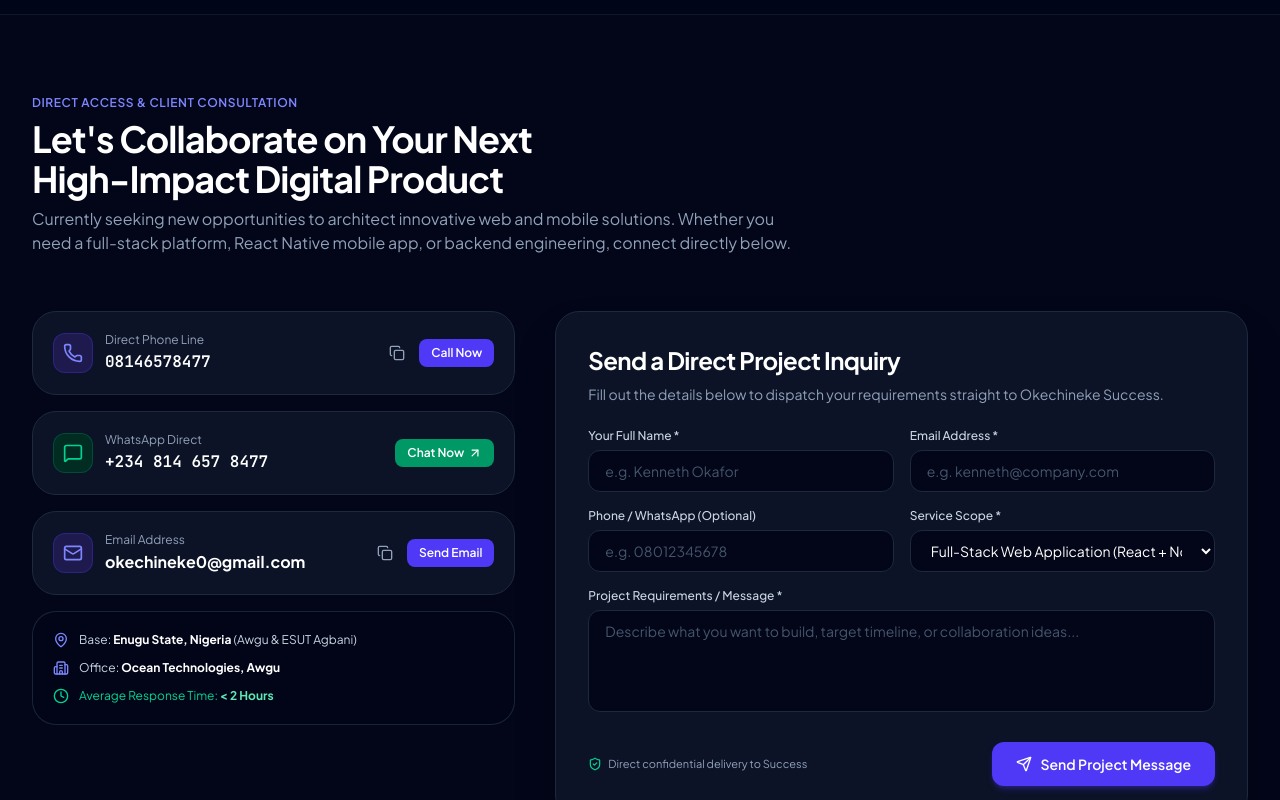
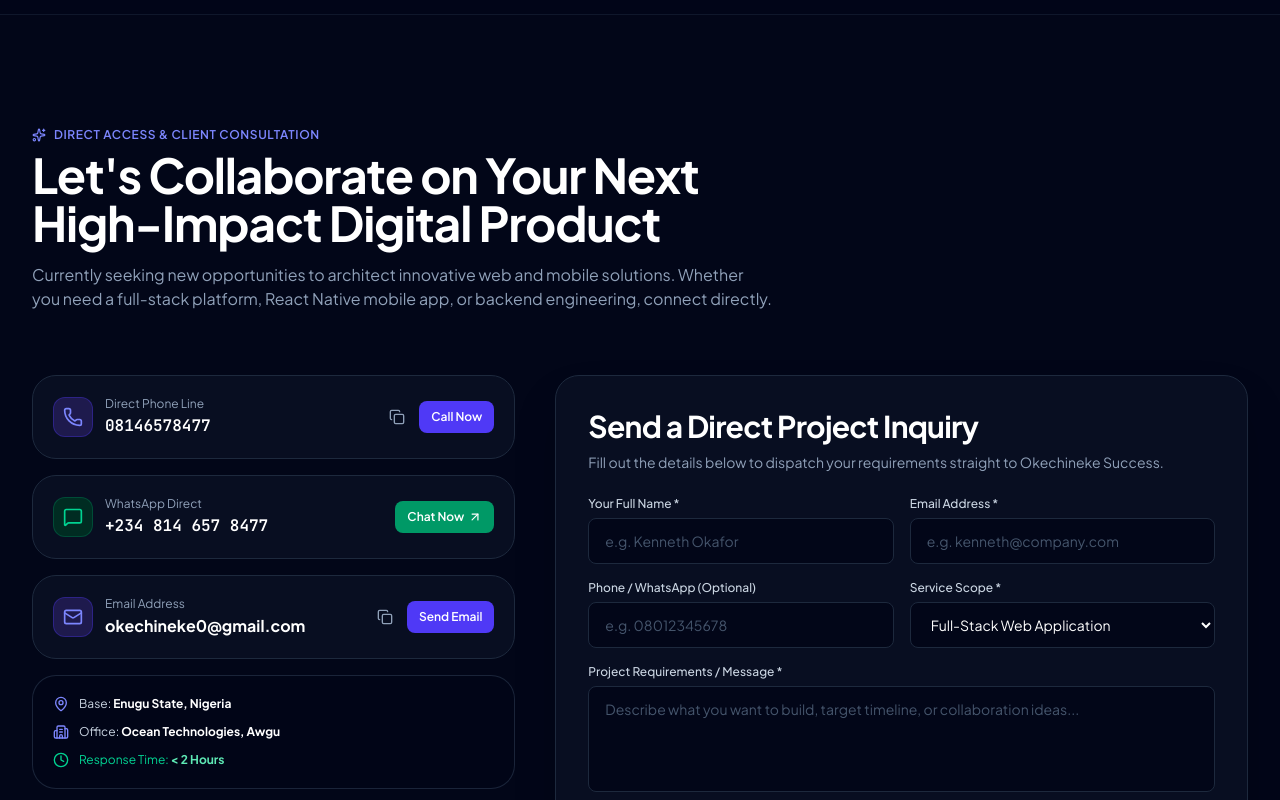
Before and after one commit to okechineke0-ctrl/My_portfolio, a React (Vite) app: page / in a window 1280 px wide. Shown: the part 7300-8100 px from the top of the page. Built offline with nearby package versions, Linux system fonts and the light colour scheme.

Commit message:
Enhance contact section responsiveness and improve form button accessibility

```diff
--- a/src/components/ContactSection.tsx
+++ b/src/components/ContactSection.tsx
@@ -40,7 +40,7 @@ export const ContactSection: React.FC<ContactSectionProps> = ({ onOpenEmail }) =
   };
 
   const getFormMessageBody = () => {
-    return `Client Name: ${formData.name || 'Not provided'}\nClient Email: ${formData.email || 'Not provided'}\nClient Phone: ${formData.phone || 'Not provided'}\nRequested Scope: ${formData.projectScope}\n\nProject Requirements / Brief:\n${formData.message}`;
+    return `Client Name: ${formData.name || 'Not provided'}\nClient Email: ${formData.email || 'Not provided'}\nClient Phone: ${formData.phone || 'Not provided'}\nRequested Scope: ${formData.projectScope}\n\nMessage:\n${formData.message}`;
   };
 
   const getGmailUrl = () => {
@@ -90,58 +90,59 @@ export const ContactSection: React.FC<ContactSectionProps> = ({ onOpenEmail }) =
   };
 
   return (
-    <section id="contact" className="py-20 bg-slate-950 border-t border-slate-900 relative">
+    <section id="contact" className="py-16 sm:py-20 lg:py-28 bg-slate-950 border-t border-slate-900 relative">
       <div className="max-w-7xl mx-auto px-4 sm:px-6 lg:px-8">
 
         {/* Section Header */}
-        <div className="max-w-3xl mb-14">
-          <div className="text-xs uppercase tracking-wider text-indigo-400 font-semibold mb-2">
+        <div className="max-w-3xl mb-12 sm:mb-14 lg:mb-16">
+          <div className="text-xs uppercase tracking-wider text-indigo-400 font-semibold mb-2 flex items-center gap-2">
+            <Sparkles className="w-3.5 h-3.5" />
             Direct Access & Client Consultation
           </div>
-          <h2 className="text-3xl sm:text-4xl font-bold tracking-tight text-white [text-wrap:balance]">
+          <h2 className="text-3xl sm:text-4xl lg:text-5xl font-bold tracking-tight text-white [text-wrap:balance] mb-4">
             Let's Collaborate on Your Next High-Impact Digital Product
           </h2>
-          <p className="text-sm sm:text-base text-slate-400 mt-2">
-            Currently seeking new opportunities to architect innovative web and mobile solutions. Whether you need a full-stack platform, React Native mobile app, or backend engineering, connect directly below.
+          <p className="text-sm sm:text-base text-slate-400 [text-wrap:balance]">
+            Currently seeking new opportunities to architect innovative web and mobile solutions. Whether you need a full-stack platform, React Native mobile app, or backend engineering, connect directly.
           </p>
         </div>
 
-        <div className="grid grid-cols-1 lg:grid-cols-12 gap-10">
+        <div className="grid grid-cols-1 lg:grid-cols-12 gap-8 lg:gap-10">
 
           {/* Left Column: Direct Contact Channels */}
           <div className="lg:col-span-5 space-y-4">
 
             {/* Phone Card */}
-            <div className="bg-slate-900/80 border border-slate-800 rounded-3xl p-5 hover:border-slate-700 transition-colors">
-              <div className="flex items-center justify-between">
-                <div className="flex items-center gap-3">
-                  <div className="w-10 h-10 rounded-xl bg-indigo-950 border border-indigo-800/60 flex items-center justify-center text-indigo-400">
+            <div className="bg-slate-900/50 border border-slate-800 rounded-2xl sm:rounded-3xl p-4 sm:p-5 hover:border-slate-700 transition-colors">
+              <div className="flex flex-col sm:flex-row items-start sm:items-center justify-between gap-3 sm:gap-4">
+                <div className="flex items-center gap-3 flex-1">
+                  <div className="w-10 h-10 rounded-xl bg-indigo-950 border border-indigo-800/60 flex items-center justify-center text-indigo-400 flex-shrink-0">
                     <Phone className="w-5 h-5" />
                   </div>
-                  <div>
+                  <div className="min-w-0">
                     <div className="text-xs text-slate-400">Direct Phone Line</div>
-                    <div className="text-base font-bold text-white font-mono mt-0.5">
+                    <div className="text-base font-bold text-white font-mono mt-0.5 truncate">
                       {PERSONAL_INFO.phone}
                     </div>
                   </div>
                 </div>
 
-                <div className="flex items-center gap-1.5">
+                <div className="flex items-center gap-1.5 w-full sm:w-auto">
                   <button
                     type="button"
                     onClick={() => handleCopy(PERSONAL_INFO.phone, 'phone')}
-                    className="p-2 text-slate-400 hover:text-white rounded-lg hover:bg-slate-800 transition-colors cursor-pointer"
+                    className="flex-1 sm:flex-none p-2 text-slate-400 hover:text-white rounded-lg hover:bg-slate-800 transition-colors cursor-pointer active:scale-95"
                     title="Copy phone number"
                   >
                     {copiedField === 'phone' ? (
-                      <Check className="w-4 h-4 text-emerald-400" />
+                      <Check className="w-4 h-4 text-emerald-400 mx-auto" />
                     ) : (
-                      <Copy className="w-4 h-4" />
+                      <Copy className="w-4 h-4 mx-auto" />
                     )}
                   </button>
                   <a
                     href={`tel:${PERSONAL_INFO.phone}`}
-                    className="px-3 py-1.5 text-xs font-semibold text-white bg-indigo-600 hover:bg-indigo-500 rounded-lg transition-colors cursor-pointer"
+                    className="flex-1 sm:flex-none px-3 py-2 text-xs font-semibold text-white bg-indigo-600 hover:bg-indigo-500 rounded-lg transition-colors cursor-pointer active:scale-95 text-center min-h-[44px] sm:min-h-auto flex items-center justify-center"
                   >
                     Call Now
                   </a>
@@ -150,15 +151,15 @@ export const ContactSection: React.FC<ContactSectionProps> = ({ onOpenEmail }) =
             </div>
 
             {/* WhatsApp Card */}
-            <div className="bg-slate-900/80 border border-slate-800 rounded-3xl p-5 hover:border-slate-700 transition-colors">
-              <div className="flex items-center justify-between">
-                <div className="flex items-center gap-3">
-                  <div className="w-10 h-10 rounded-xl bg-emerald-950 border border-emerald-800/60 flex items-center justify-center text-emerald-400">
+            <div className="bg-slate-900/50 border border-slate-800 rounded-2xl sm:rounded-3xl p-4 sm:p-5 hover:border-slate-700 transition-colors">
+              <div className="flex flex-col sm:flex-row items-start sm:items-center justify-between gap-3 sm:gap-4">
+                <div className="flex items-center gap-3 flex-1">
+                  <div className="w-10 h-10 rounded-xl bg-emerald-950 border border-emerald-800/60 flex items-center justify-center text-emerald-400 flex-shrink-0">
                     <MessageSquare className="w-5 h-5" />
                   </div>
-                  <div>
+                  <div className="min-w-0">
                     <div className="text-xs text-slate-400">WhatsApp Direct</div>
-                    <div className="text-base font-bold text-white font-mono mt-0.5">
+                    <div className="text-base font-bold text-white font-mono mt-0.5 truncate">
                       {PERSONAL_INFO.formattedPhone}
                     </div>
                   </div>
@@ -168,7 +169,7 @@ export const ContactSection: React.FC<ContactSectionProps> = ({ onOpenEmail }) =
                   href={PERSONAL_INFO.whatsappUrl}
                   target="_blank"
                   rel="noopener noreferrer"
-                  className="inline-flex items-center gap-1 px-3 py-1.5 text-xs font-semibold text-white bg-emerald-600 hover:bg-emerald-500 rounded-lg transition-colors cursor-pointer"
+                  className="w-full sm:w-auto inline-flex items-center justify-center gap-1 px-3 py-2 text-xs font-semibold text-white bg-emerald-600 hover:bg-emerald-500 rounded-lg transition-colors cursor-pointer active:scale-95 min-h-[44px] sm:min-h-auto"
                 >
                   <span>Chat Now</span>
                   <ArrowUpRight className="w-3.5 h-3.5" />
@@ -176,38 +177,38 @@ export const ContactSection: React.FC<ContactSectionProps> = ({ onOpenEmail }) =
               </div>
             </div>
 
-            {/* Email Card (100% Responsive Modal / Compose trigger) */}
-            <div className="bg-slate-900/80 border border-slate-800 rounded-3xl p-5 hover:border-slate-700 transition-colors">
-              <div className="flex items-center justify-between">
-                <div className="flex items-center gap-3">
-                  <div className="w-10 h-10 rounded-xl bg-indigo-950 border border-indigo-800/60 flex items-center justify-center text-indigo-400">
+            {/* Email Card */}
+            <div className="bg-slate-900/50 border border-slate-800 rounded-2xl sm:rounded-3xl p-4 sm:p-5 hover:border-slate-700 transition-colors">
+              <div className="flex flex-col sm:flex-row items-start sm:items-center justify-between gap-3 sm:gap-4">
+                <div className="flex items-center gap-3 flex-1">
+                  <div className="w-10 h-10 rounded-xl bg-indigo-950 border border-indigo-800/60 flex items-center justify-center text-indigo-400 flex-shrink-0">
                     <Mail className="w-5 h-5" />
                   </div>
-                  <div>
+                  <div className="min-w-0">
                     <div className="text-xs text-slate-400">Email Address</div>
-                    <div className="text-sm sm:text-base font-bold text-white mt-0.5 truncate max-w-[170px] sm:max-w-none">
+                    <div className="text-xs sm:text-base font-bold text-white mt-0.5 truncate">
                       {PERSONAL_INFO.email}
                     </div>
                   </div>
                 </div>
 
-                <div className="flex items-center gap-1.5">
+                <div className="flex items-center gap-1.5 w-full sm:w-auto">
                   <button
                     type="button"
                     onClick={() => handleCopy(PERSONAL_INFO.email, 'email')}
-                    className="p-2 text-slate-400 hover:text-white rounded-lg hover:bg-slate-800 transition-colors cursor-pointer"
+                    className="flex-1 sm:flex-none p-2 text-slate-400 hover:text-white rounded-lg hover:bg-slate-800 transition-colors cursor-pointer active:scale-95"
                     title="Copy email address"
                   >
                     {copiedField === 'email' ? (
-                      <Check className="w-4 h-4 text-emerald-400" />
+                      <Check className="w-4 h-4 text-emerald-400 mx-auto" />
                     ) : (
-                      <Copy className="w-4 h-4" />
+                      <Copy className="w-4 h-4 mx-auto" />
                     )}
                   </button>
                   <button
                     type="button"
                     onClick={() => onOpenEmail()}
-                    className="px-3 py-1.5 text-xs font-semibold text-white bg-indigo-600 hover:bg-indigo-500 rounded-lg transition-colors cursor-pointer"
+                    className="flex-1 sm:flex-none px-3 py-2 text-xs font-semibold text-white bg-indigo-600 hover:bg-indigo-500 rounded-lg transition-colors cursor-pointer active:scale-95 text-center min-h-[44px] sm:min-h-auto flex items-center justify-center"
                   >
                     Send Email
                   </button>
@@ -216,10 +217,10 @@ export const ContactSection: React.FC<ContactSectionProps> = ({ onOpenEmail }) =
             </div>
 
             {/* Location & Organization Badge */}
-            <div className="p-5 rounded-3xl bg-slate-950/90 border border-slate-800/90 space-y-3">
+            <div className="p-4 sm:p-5 rounded-2xl sm:rounded-3xl bg-slate-950/90 border border-slate-800/90 space-y-3">
               <div className="flex items-center gap-2.5 text-xs text-slate-300">
                 <MapPin className="w-4 h-4 text-indigo-400 shrink-0" />
-                <span>Base: <strong className="text-white">Enugu State, Nigeria</strong> (Awgu & ESUT Agbani)</span>
+                <span>Base: <strong className="text-white">Enugu State, Nigeria</strong></span>
               </div>
               <div className="flex items-center gap-2.5 text-xs text-slate-300">
                 <Building2 className="w-4 h-4 text-indigo-400 shrink-0" />
@@ -227,7 +228,7 @@ export const ContactSection: React.FC<ContactSectionProps> = ({ onOpenEmail }) =
               </div>
               <div className="flex items-center gap-2.5 text-xs text-emerald-400">
                 <Clock className="w-4 h-4 shrink-0" />
-                <span>Average Response Time: <strong className="text-emerald-300">&lt; 2 Hours</strong></span>
+                <span>Response Time: <strong className="text-emerald-300">&lt; 2 Hours</strong></span>
               </div>
             </div>
 
@@ -235,8 +236,8 @@ export const ContactSection: React.FC<ContactSectionProps> = ({ onOpenEmail }) =
 
           {/* Right Column: Send Message / Project Inquiry Form */}
           <div className="lg:col-span-7">
-            <div className="bg-slate-900/80 border border-slate-800 rounded-3xl p-6 sm:p-8 shadow-2xl">
-              <h3 className="text-xl sm:text-2xl font-bold text-white tracking-tight mb-2">
+            <div className="bg-slate-900/50 border border-slate-800 rounded-2xl sm:rounded-3xl p-5 sm:p-6 lg:p-8 shadow-2xl">
+              <h3 className="text-xl sm:text-2xl lg:text-3xl font-bold text-white tracking-tight mb-2">
                 Send a Direct Project Inquiry
               </h3>
               <p className="text-xs sm:text-sm text-slate-400 mb-6">
@@ -244,7 +245,7 @@ export const ContactSection: React.FC<ContactSectionProps> = ({ onOpenEmail }) =
               </p>
 
               {formSubmitted ? (
-                <div className="p-6 rounded-2xl bg-slate-950/90 border border-slate-800 text-center space-y-4 animate-in fade-in zoom-in-95 duration-200">
+                <div className="p-4 sm:p-6 rounded-2xl bg-slate-950/90 border border-slate-800 text-center space-y-4 animate-in fade-in zoom-in-95 duration-200">
                   <div className="w-12 h-12 rounded-full bg-emerald-950 border border-emerald-800 flex items-center justify-center mx-auto text-emerald-400">
                     <CheckCircle2 className="w-7 h-7" />
                   </div>
@@ -252,20 +253,20 @@ export const ContactSection: React.FC<ContactSectionProps> = ({ onOpenEmail }) =
                   <div>
                     <h4 className="text-lg font-bold text-white">Inquiry Ready to Dispatch!</h4>
                     <p className="text-xs sm:text-sm text-slate-300 max-w-md mx-auto mt-1">
-                      Your message has been formatted for <strong className="text-indigo-400 font-mono">{PERSONAL_INFO.email}</strong> and copied to your clipboard. Choose your preferred send channel:
+                      Your message has been copied to your clipboard. Choose your preferred send channel.
                     </p>
                   </div>
 
-                  {/* Multi-Channel 100% Reliable Delivery Options */}
-                  <div className="grid grid-cols-1 sm:grid-cols-2 gap-2.5 pt-2 max-w-md mx-auto">
+                  {/* Multi-Channel Delivery Options */}
+                  <div className="grid grid-cols-1 sm:grid-cols-2 gap-2 sm:gap-2.5 pt-2 max-w-md mx-auto">
                     <a
                       href={getGmailUrl()}
                       target="_blank"
                       rel="noopener noreferrer"
-                      className="flex items-center justify-center gap-2 py-3 px-4 text-xs font-bold text-white bg-indigo-600 hover:bg-indigo-500 rounded-xl transition-all shadow-md shadow-indigo-600/30"
+                      className="flex items-center justify-center gap-2 py-3 px-4 text-xs sm:text-sm font-bold text-white bg-indigo-600 hover:bg-indigo-500 rounded-lg transition-all shadow-md shadow-indigo-600/20 active:scale-95 min-h-[44px]"
                     >
                       <Send className="w-4 h-4" />
-                      <span>Open in Gmail (Web)</span>
+                      <span>Gmail</span>
                       <ExternalLink className="w-3.5 h-3.5" />
                     </a>
 
@@ -273,25 +274,25 @@ export const ContactSection: React.FC<ContactSectionProps> = ({ onOpenEmail }) =
                       href={getWhatsAppUrl()}
                       target="_blank"
                       rel="noopener noreferrer"
-                      className="flex items-center justify-center gap-2 py-3 px-4 text-xs font-bold text-white bg-emerald-600 hover:bg-emerald-500 rounded-xl transition-all shadow-md shadow-emerald-600/30"
+                      className="flex items-center justify-center gap-2 py-3 px-4 text-xs sm:text-sm font-bold text-white bg-emerald-600 hover:bg-emerald-500 rounded-lg transition-all shadow-md shadow-emerald-600/20 active:scale-95 min-h-[44px]"
                     >
                       <MessageSquare className="w-4 h-4" />
-                      <span>Send on WhatsApp</span>
+                      <span>WhatsApp</span>
                       <ExternalLink className="w-3.5 h-3.5" />
                     </a>
 
                     <a
                       href={getMailtoUrl()}
-                      className="flex items-center justify-center gap-2 py-2.5 px-4 text-xs font-semibold text-slate-200 bg-slate-900 hover:bg-slate-800 border border-slate-800 rounded-xl transition-colors"
+                      className="flex items-center justify-center gap-2 py-2.5 px-4 text-xs sm:text-sm font-semibold text-slate-200 bg-slate-900 hover:bg-slate-800 border border-slate-800 rounded-lg transition-all active:scale-95 min-h-[44px]"
                     >
                       <Mail className="w-4 h-4 text-indigo-400" />
-                      <span>Default Mail App</span>
+                      <span>Mail App</span>
                     </a>
 
                     <button
                       type="button"
                       onClick={() => handleCopy(getFormMessageBody(), 'message_copy')}
-                      className="flex items-center justify-center gap-2 py-2.5 px-4 text-xs font-semibold text-slate-200 bg-slate-900 hover:bg-slate-800 border border-slate-800 rounded-xl transition-colors cursor-pointer"
+                      className="flex items-center justify-center gap-2 py-2.5 px-4 text-xs sm:text-sm font-semibold text-slate-200 bg-slate-900 hover:bg-slate-800 border border-slate-800 rounded-lg transition-all active:scale-95 min-h-[44px]"
                     >
                       {copiedField === 'message_copy' ? (
                         <>
@@ -301,7 +302,7 @@ export const ContactSection: React.FC<ContactSectionProps> = ({ onOpenEmail }) =
                       ) : (
                         <>
                           <Copy className="w-4 h-4" />
-                          <span>Copy Message Text</span>
+                          <span>Copy Text</span>
                         </>
                       )}
                     </button>
@@ -311,7 +312,7 @@ export const ContactSection: React.FC<ContactSectionProps> = ({ onOpenEmail }) =
                     <button
                       type="button"
                       onClick={handleResetForm}
-                      className="inline-flex items-center gap-1.5 text-xs text-slate-400 hover:text-white transition-colors cursor-pointer"
+                      className="inline-flex items-center gap-1.5 text-xs text-slate-400 hover:text-white transition-colors cursor-pointer active:scale-95"
                     >
                       <RefreshCw className="w-3.5 h-3.5" />
                       <span>Send Another Inquiry</span>
@@ -331,7 +332,7 @@ export const ContactSection: React.FC<ContactSectionProps> = ({ onOpenEmail }) =
                         value={formData.name}
                         onChange={(e) => setFormData({ ...formData, name: e.target.value })}
                         placeholder="e.g. Kenneth Okafor"
-                        className="w-full bg-slate-950 border border-slate-800 rounded-xl px-4 py-2.5 text-xs sm:text-sm text-white placeholder-slate-600 focus:outline-none focus:border-indigo-500"
+                        className="w-full bg-slate-950 border border-slate-800 rounded-lg px-4 py-3 text-xs sm:text-sm text-white placeholder-slate-600 focus:outline-none focus:border-indigo-500 focus:ring-2 focus:ring-indigo-500/20 transition-all"
                       />
                     </div>
 
@@ -345,7 +346,7 @@ export const ContactSection: React.FC<ContactSectionProps> = ({ onOpenEmail }) =
                         value={formData.email}
                         onChange={(e) => setFormData({ ...formData, email: e.target.value })}
                         placeholder="e.g. kenneth@company.com"
-                        className="w-full bg-slate-950 border border-slate-800 rounded-xl px-4 py-2.5 text-xs sm:text-sm text-white placeholder-slate-600 focus:outline-none focus:border-indigo-500"
+                        className="w-full bg-slate-950 border border-slate-800 rounded-lg px-4 py-3 text-xs sm:text-sm text-white placeholder-slate-600 focus:outline-none focus:border-indigo-500 focus:ring-2 focus:ring-indigo-500/20 transition-all"
                       />
                     </div>
                   </div>
@@ -360,7 +361,7 @@ export const ContactSection: React.FC<ContactSectionProps> = ({ onOpenEmail }) =
                         value={formData.phone}
                         onChange={(e) => setFormData({ ...formData, phone: e.target.value })}
                         placeholder="e.g. 08012345678"
-                        className="w-full bg-slate-950 border border-slate-800 rounded-xl px-4 py-2.5 text-xs sm:text-sm text-white placeholder-slate-600 focus:outline-none focus:border-indigo-500"
+                        className="w-full bg-slate-950 border border-slate-800 rounded-lg px-4 py-3 text-xs sm:text-sm text-white placeholder-slate-600 focus:outline-none focus:border-indigo-500 focus:ring-2 focus:ring-indigo-500/20 transition-all"
                       />
                     </div>
 
@@ -371,14 +372,14 @@ export const ContactSection: React.FC<ContactSectionProps> = ({ onOpenEmail }) =
                       <select
                         value={formData.projectScope}
                         onChange={(e) => setFormData({ ...formData, projectScope: e.target.value })}
-                        className="w-full bg-slate-950 border border-slate-800 rounded-xl px-4 py-2.5 text-xs sm:text-sm text-white focus:outline-none focus:border-indigo-500 cursor-pointer"
+                        className="w-full bg-slate-950 border border-slate-800 rounded-lg px-4 py-3 text-xs sm:text-sm text-white focus:outline-none focus:border-indigo-500 focus:ring-2 focus:ring-indigo-500/20 transition-all cursor-pointer"
                       >
-                        <option value="Full-Stack Web Application">Full-Stack Web Application (React + Node)</option>
-                        <option value="Cross-Platform Mobile App">Cross-Platform Mobile App (React Native)</option>
-                        <option value="Backend Architecture & Express API">Backend Architecture & Express API</option>
-                        <option value="Institutional / Academic Portal">Institutional / Academic Portal</option>
-                        <option value="Full-Time Engineering Role">Full-Time Software Engineering Role</option>
-                        <option value="Technical Advisory & Consultation">Technical Advisory & Consultation</option>
+                        <option value="Full-Stack Web Application">Full-Stack Web Application</option>
+                        <option value="Cross-Platform Mobile App">Cross-Platform Mobile App</option>
+                        <option value="Backend Architecture & API">Backend Architecture & API</option>
+                        <option value="Academic Portal">Academic Portal</option>
+                        <option value="Full-Time Engineering Role">Full-Time Role</option>
+                        <option value="Technical Consultation">Technical Consultation</option>
                       </select>
                     </div>
                   </div>
@@ -393,19 +394,19 @@ export const ContactSection: React.FC<ContactSectionProps> = ({ onOpenEmail }) =
                       value={formData.message}
                       onChange={(e) => setFormData({ ...formData, message: e.target.value })}
                       placeholder="Describe what you want to build, target timeline, or collaboration ideas..."
-                      className="w-full bg-slate-950 border border-slate-800 rounded-xl px-4 py-2.5 text-xs sm:text-sm text-white placeholder-slate-600 focus:outline-none focus:border-indigo-500 resize-none"
+                      className="w-full bg-slate-950 border border-slate-800 rounded-lg px-4 py-3 text-xs sm:text-sm text-white placeholder-slate-600 focus:outline-none focus:border-indigo-500 focus:ring-2 focus:ring-indigo-500/20 transition-all resize-none"
                     />
                   </div>
 
-                  <div className="pt-2 flex flex-wrap items-center justify-between gap-3">
-                    <div className="text-[11px] text-slate-400 flex items-center gap-1.5">
-                      <ShieldCheck className="w-3.5 h-3.5 text-emerald-400" />
-                      <span>Direct confidential delivery to Success</span>
+                  <div className="pt-2 flex flex-col sm:flex-row items-start sm:items-center justify-between gap-3">
+                    <div className="text-[11px] sm:text-xs text-slate-400 flex items-center gap-1.5">
+                      <ShieldCheck className="w-3.5 h-3.5 text-emerald-400 flex-shrink-0" />
+                      <span>Direct confidential delivery</span>
                     </div>
 
                     <button
                       type="submit"
-                      className="inline-flex items-center gap-2 px-6 py-3 text-xs sm:text-sm font-semibold text-white bg-indigo-600 hover:bg-indigo-500 active:scale-95 rounded-xl transition-all shadow-md shadow-indigo-600/30 cursor-pointer"
+                      className="w-full sm:w-auto inline-flex items-center justify-center gap-2 px-6 py-3 sm:py-3 text-xs sm:text-sm font-semibold text-white bg-indigo-600 hover:bg-indigo-500 active:scale-95 rounded-lg transition-all shadow-lg shadow-indigo-600/30 min-h-[44px]"
                     >
                       <Send className="w-4 h-4" />
                       <span>Send Project Message</span>
```
